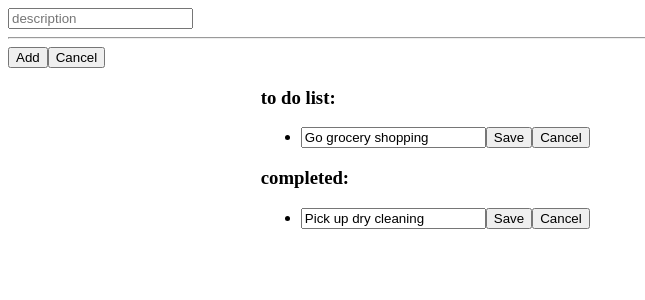
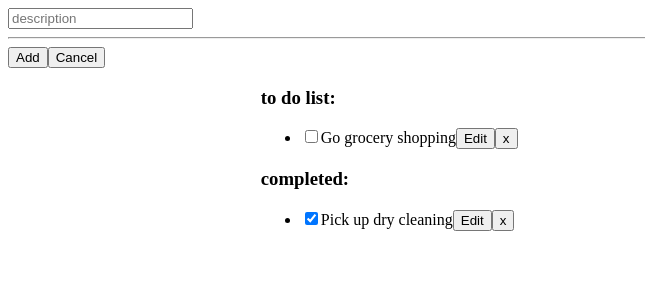
Before and after one commit to isabel985/to-do, a React (Create React App) app: page / in a window 1280 px wide. Shown: the top 300 px of the page, without its empty margins (0-645 px from the left). Built offline with nearby package versions, Linux system fonts and the light colour scheme.

Commit message:
fixed error with onCancel

```diff
--- a/src/components/ListItem.js
+++ b/src/components/ListItem.js
@@ -3,12 +3,17 @@ import { useSelector, useDispatch } from 'react-redux';
 import ListItemLabel from '../components/ListItemLabel';
 import ListItemEditing from '../components/ListItemEditing';
 
-const ListItem = ({item: {id, description}, checked, onToggle, onCancel}) => {
-	const [isEditing, setIsEditing] = useState(true);
+const ListItem = ({item: {id, description}, checked, onToggle}) => {
+	const [isEditing, setIsEditing] = useState(false);
 
 	// make the description editable
 	const onEdit = () => {
 		setIsEditing(true);
+	}
+
+	// canceling the editing state
+	const onCancel = () => {
+		setIsEditing(false);
 	}
 
 	return (
@@ -23,7 +28,7 @@ const ListItem = ({item: {id, description}, checked, onToggle, onCancel}) => {
 							id={`check-complete-${id}`}
 							value={description}
 						/>
-						<ListItemLabel id={id} />
+						<ListItemLabel id={id} onToggle={onToggle} onEdit={onEdit} />
 					</React.Fragment>
 			}
 		</li>
--- a/src/components/ListItemLabel.js
+++ b/src/components/ListItemLabel.js
@@ -1,6 +1,6 @@
 import React from 'react';
 import { useSelector, useDispatch } from 'react-redux';
-import { deleteListItem } from './actions';
+import { deleteListItem } from '../actions';
 
 const ListItemLabel = ({id, onEdit}) => {
   const dispatch = useDispatch();
```
